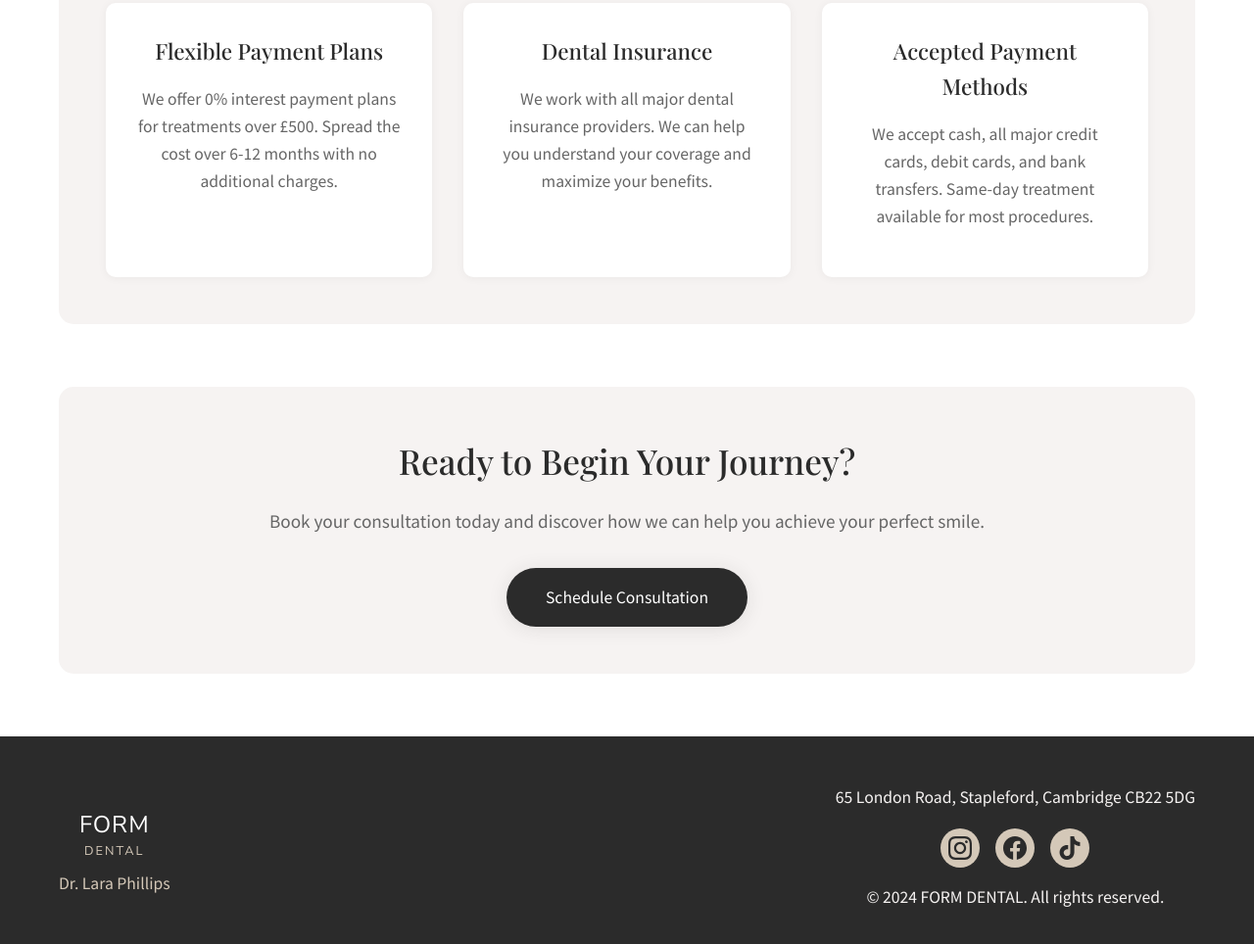
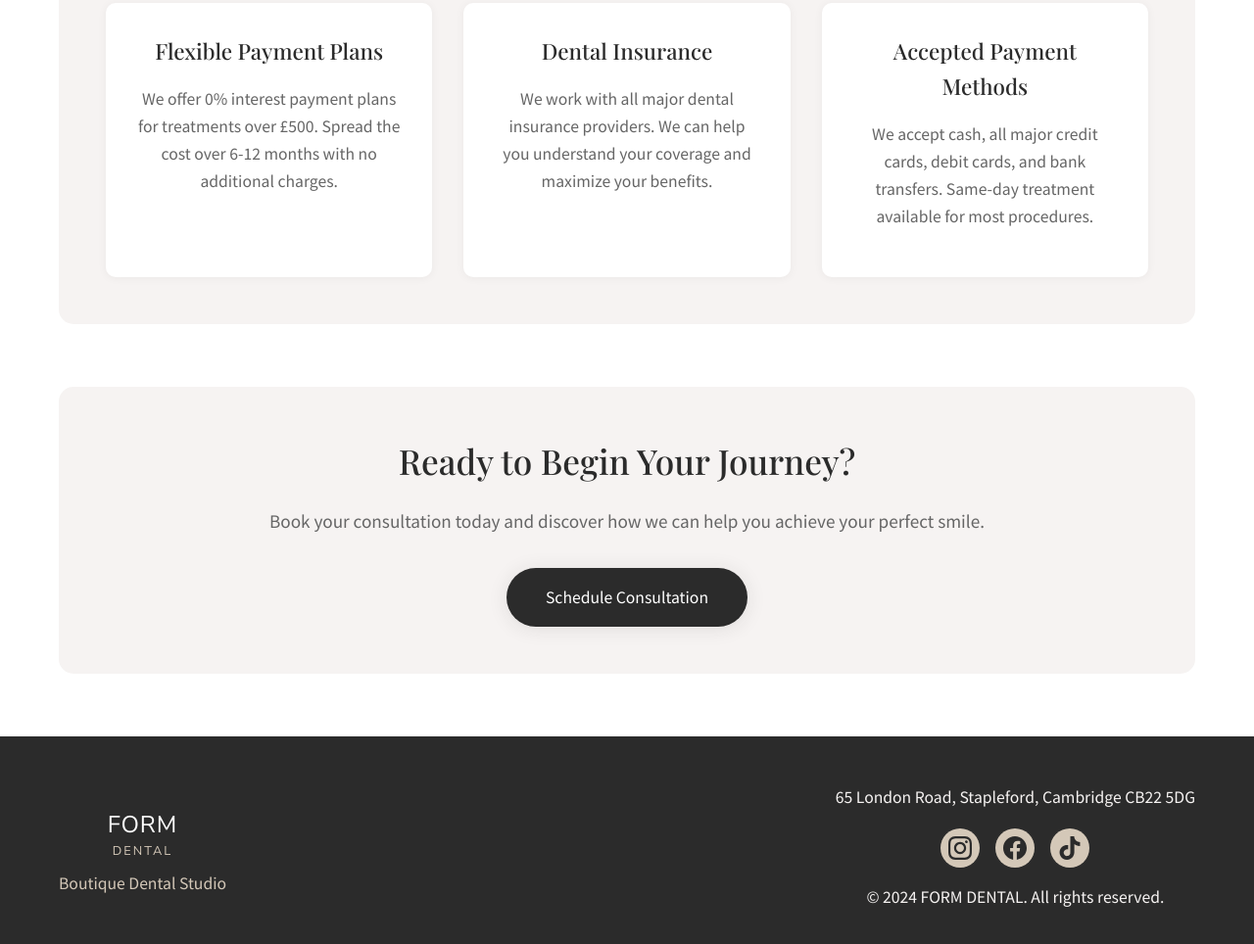
Before and after one commit to blacksandsmedia/formdental, a plain HTML site: page fees.html in a window 1280 px wide. Shown: the part 2334-3298 px from the top of the page at 98% size. Drawn offline with nearby package versions, Linux system fonts and the light colour scheme.

Commit message:
Complete Dr. Lara Phillips removal - final cleanup
- Removed all remaining Dr. Lara Phillips references from:
  • Page titles and meta descriptions
  • Footer signatures across all pages
  • Privacy policy data controller info
  • Complaints manager references
- Replaced with 'Boutique Dental Studio' branding
- Updated Invisalign meta description
- Consistent branding across all pages

```diff
--- a/fees.html
+++ b/fees.html
@@ -3,7 +3,7 @@
 <head>
     <meta charset="UTF-8">
     <meta name="viewport" content="width=device-width, initial-scale=1.0">
-    <title>Treatment Fees - FORM DENTAL | Dr. Lara Phillips</title>
+    <title>Treatment Fees - FORM DENTAL | Boutique Dental Studio</title>
     <meta name="description" content="Transparent pricing for general and cosmetic dentistry at FORM DENTAL. View our competitive rates for preventive care, whitening, Invisalign, and composite veneers.">
     <link rel="stylesheet" href="style.css">
     <link href="https://fonts.googleapis.com/css2?family=Playfair+Display:wght@400;500;600&family=Source+Sans+Pro:wght@300;400;500;600&family=Nunito+Sans:wght@200;300;400;500;600;700;800&display=swap" rel="stylesheet">
@@ -246,7 +246,7 @@
                         <div class="logo-main">FORM</div>
                         <div class="logo-sub">DENTAL</div>
                     </div>
-                    <p>Dr. Lara Phillips</p>
+                    <p>Boutique Dental Studio</p>
                 </div>
 
                 <div class="footer-info">
```
Also changed, not shown: composite-bonding.html (+1 -1 lines), gallery.html (+1 -1 lines), general-dentistry.html (+1 -1 lines), invisalign.html (+2 -2 lines), patient-information.html (+1 -1 lines), preventive-care.html (+1 -1 lines), privacy.html (+3 -3 lines), teeth-whitening.html (+1 -1 lines).
